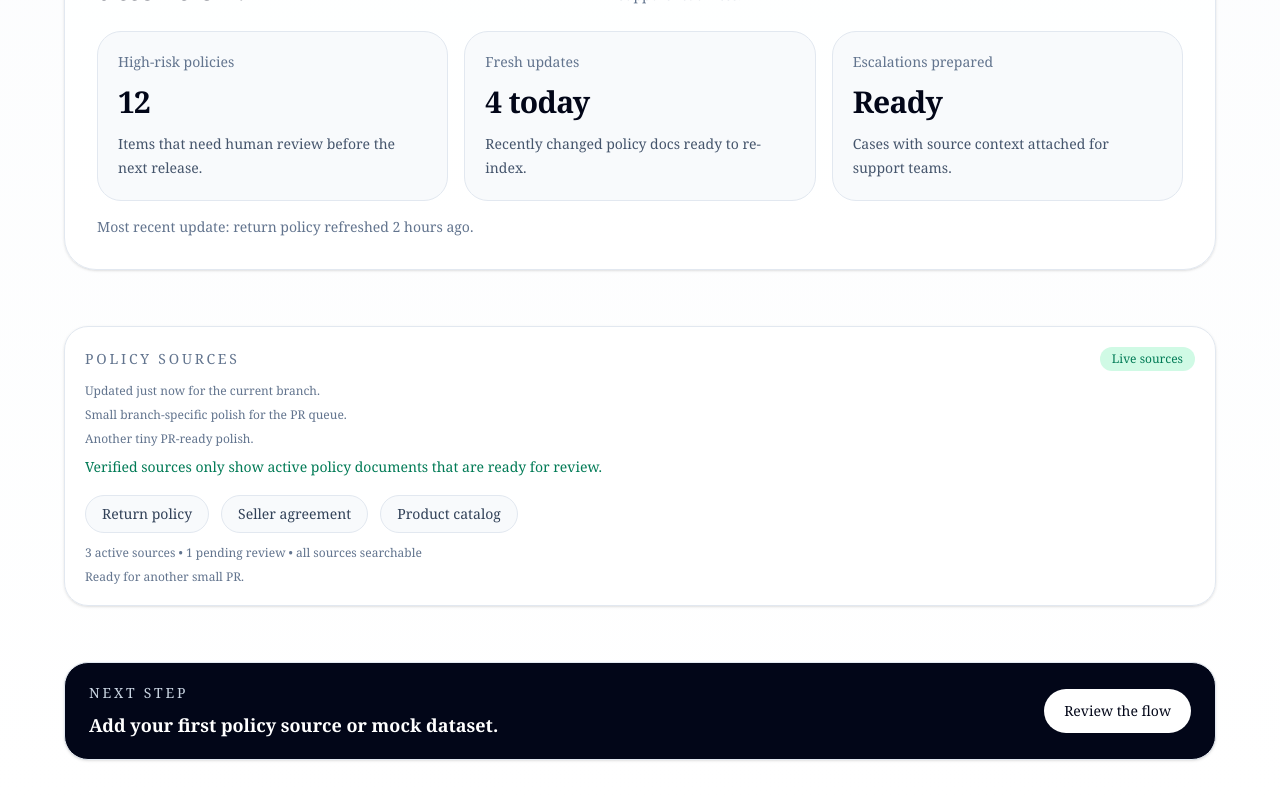
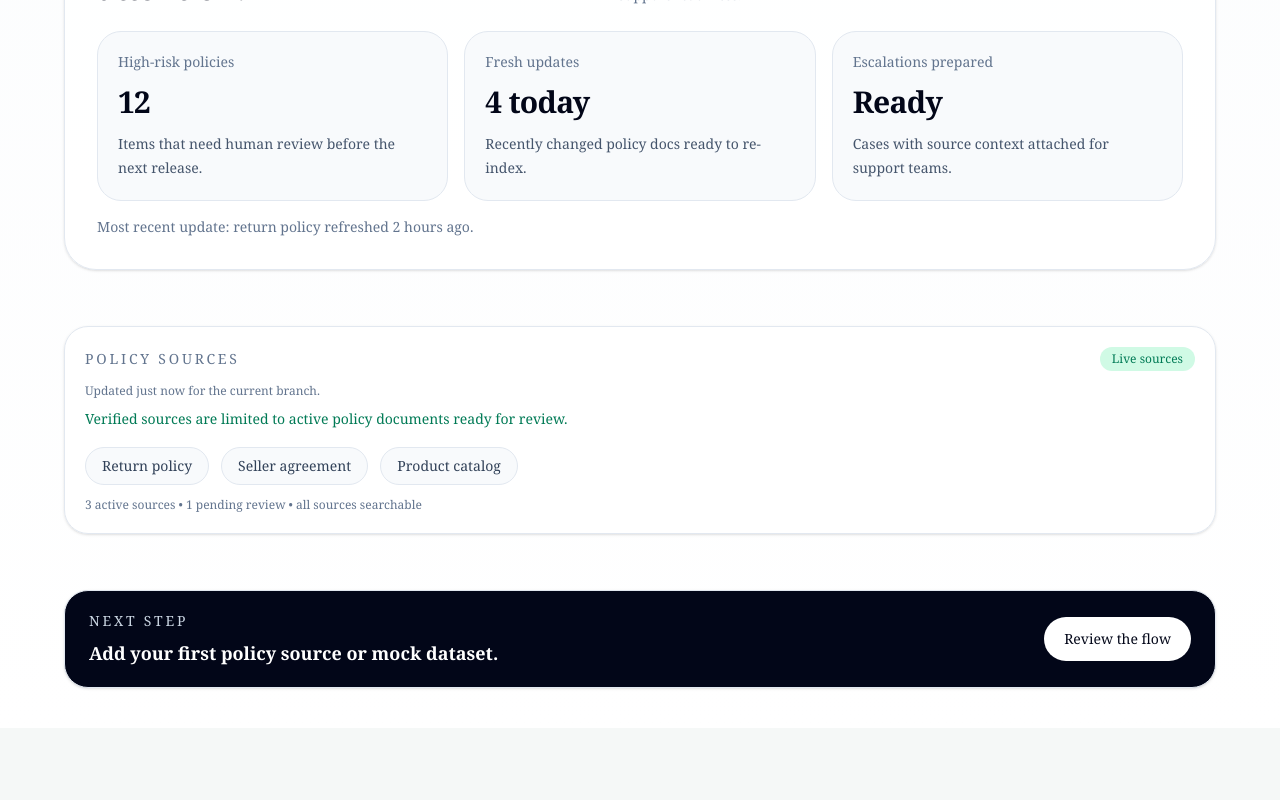
Before and after one commit to kalviumcommunity/PolicyLens, a Next.js app in the folder frontend/: page / in a window 1280 px wide. Shown: the part 1144-1944 px from the top of the page. After the commit the page ends 1872 px from the top, so only its background shows below. Built offline with nearby package versions, Linux system fonts and the light colour scheme.

Commit message:
Clean up verified sources copy

```diff
--- a/frontend/app/page.tsx
+++ b/frontend/app/page.tsx
@@ -168,14 +168,8 @@ export default function Home() {
           <p className="mt-3 text-xs text-slate-500 dark:text-slate-400">
             Updated just now for the current branch.
           </p>
-          <p className="mt-2 text-xs text-slate-500 dark:text-slate-400">
-            Small branch-specific polish for the PR queue.
-          </p>
-          <p className="mt-2 text-xs text-slate-500 dark:text-slate-400">
-            Another tiny PR-ready polish.
-          </p>
           <p className="mt-2 text-sm leading-6 text-emerald-700 dark:text-emerald-300">
-            Verified sources only show active policy documents that are ready for review.
+            Verified sources are limited to active policy documents ready for review.
           </p>
           <div className="mt-4 flex flex-wrap gap-3">
             <span className="rounded-full border border-slate-200 bg-slate-50 px-4 py-2 text-sm text-slate-700 dark:border-slate-800 dark:bg-slate-900 dark:text-slate-200">
@@ -190,9 +184,6 @@ export default function Home() {
           </div>
           <p className="mt-3 text-xs text-slate-500 dark:text-slate-400">
             3 active sources • 1 pending review • all sources searchable
-          </p>
-          <p className="mt-2 text-xs text-slate-500 dark:text-slate-400">
-            Ready for another small PR.
           </p>
         </div>
 
```
